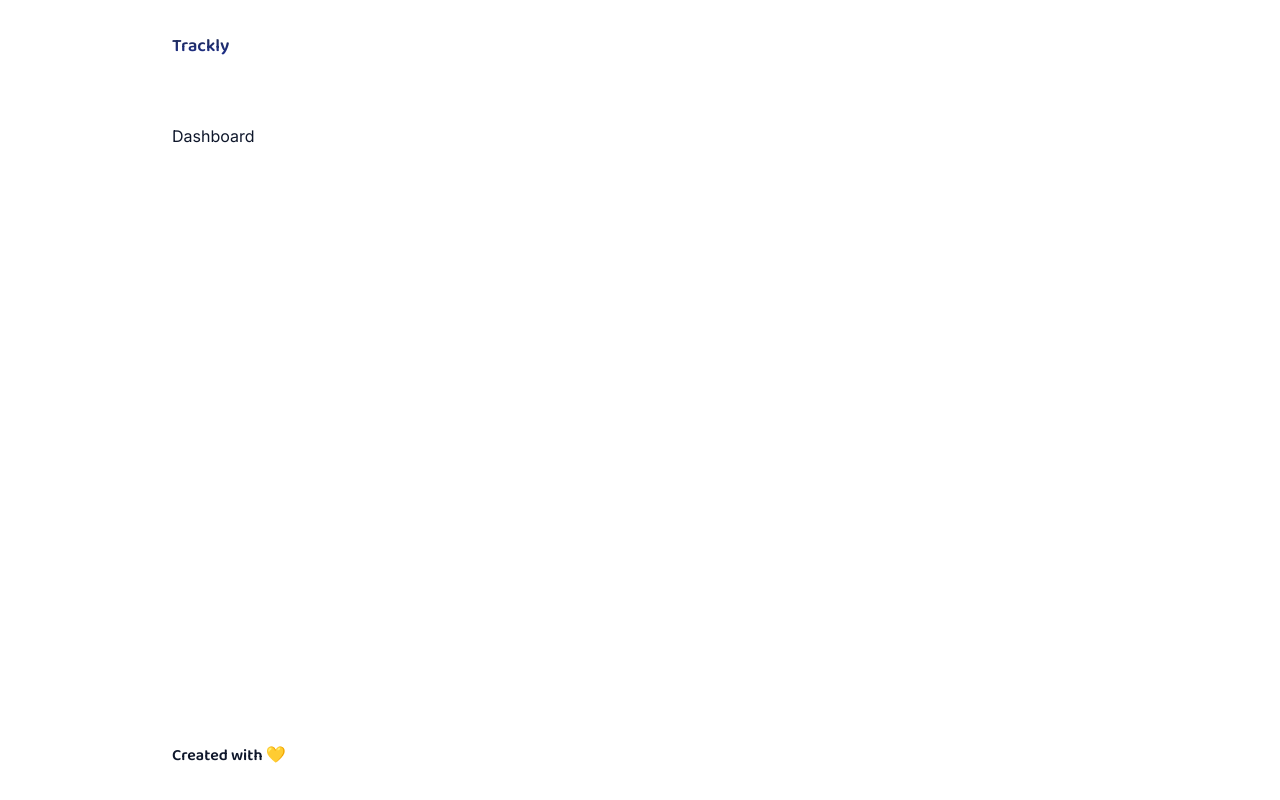
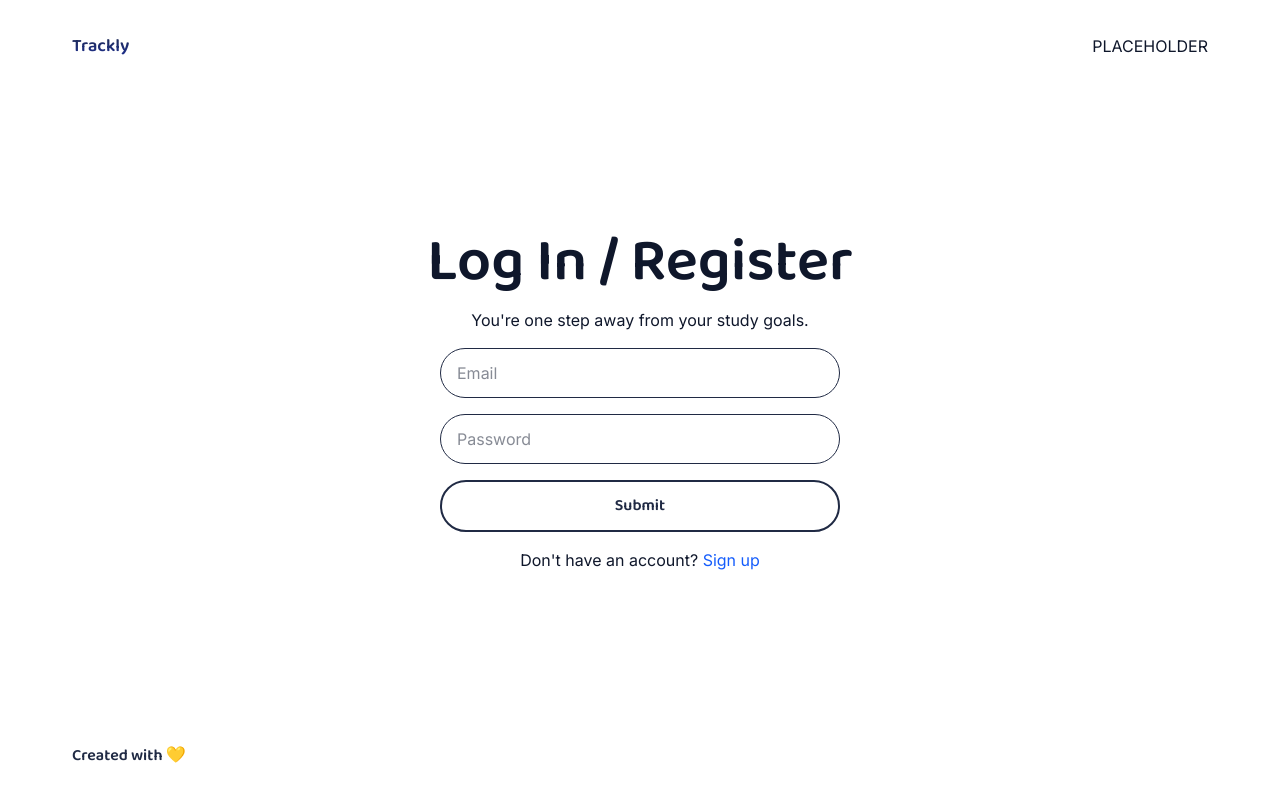
Before and after one commit to keyuedeng/Trackly, a Next.js app: page /dashboard in a window 1280 px wide. Built offline with nearby package versions, Linux system fonts and the light colour scheme.

Commit message:
created login/registration page layout

```diff
--- a/app/dashboard/page.js
+++ b/app/dashboard/page.js
@@ -8,7 +8,7 @@
 
 export default function DashboardPage() {
 
-    const isAuthenticated = true; // Replace with actual authentication logic later
+    const isAuthenticated = false; // Replace with actual authentication logic later
 
     let children = (
         <Login />
--- a/app/layout.js
+++ b/app/layout.js
@@ -18,19 +18,22 @@
     <header className =
     "p-2 sm:p-8 flex items-center justify-between gap-4">
       <h1 className = {'text-base sm:text-lg textGradient ' + baloo.className}>Trackly</h1>
+      <div className="flex items-center justify-between">
+        PLACEHOLDER
+      </div>
     </header>
   )
 
   const footer = (
     <footer className="p-4 sm:p-8">
-      <p className = {'text-#202A44 ' + baloo.className}> Created with 💛</p>
+      <p className = {'text-[#202A44] ' + baloo.className}> Created with 💛</p>
     </footer>
   )
 
 
   return (
     <html lang="en">
-      <body className={ `w-full max-w-[1000px] mx-auto text-sm
+      <body className={ `w-full max-w-[1200px] mx-auto text-sm
         sm:text-base min-h-screen flex flex-col text-slate-900 ` + inter.className}>
         {header}
         {children}
--- a/components/Button.js
+++ b/components/Button.js
@@ -1,27 +1,19 @@
+import React from 'react'
 import { Baloo_2 } from "next/font/google";
+
 const baloo = Baloo_2({
   subsets: ['latin'],
   weight: ["600","700","800"],
 });
 
-import React from 'react'
+export default function Button(props) {
+    const { text, dark, full } = props;
 
-export default function Button(props) {
-    const { text, dark, size = "md" } = props;
-    let sizeClasses = "";
-    switch (size) {
-        case "lg":
-            sizeClasses = "px-12 sm:px-16 py-2 sm:py-3 text-xl whitespace-nowrap";
-            break;
-        case "sm":
-            sizeClasses = "px-4 sm:px-6 py-1 sm:py-2 text-base whitespace-nowrap";
-        default:
-            sizeClasses = "px-6 sm:px-10 py-2 sm:py-3 text-lg whitespace-nowrap";
-    }
     return (
-        <button className={'w-full sm:w-auto rounded-full overflow-hidden duration-200 hover:opacity-60 border-2 border-solid border-[#202A44] ' +
-                            (dark ? 'text-white bg-[#202A44] ' : 'text-[#202A44] ')}>
-            <p className={sizeClasses + ' ' + baloo.className}>{text}</p>
+        <button className={' rounded-full overflow-hidden duration-200 hover:opacity-60 border-2 border-solid border-[#202A44] ' +
+                            (dark ? ' text-white bg-[#202A44] ' : ' text-[#202A44] ') +
+                            (full ? ' grid place-items-center w-full ' : ' ')}>
+            <p className={'px-6 sm:px-10 whitespace-nowrap py-2 sm:py-3 ' + baloo.className}>{text}</p>
         </button>
   )
 }
--- a/components/Hero.js
+++ b/components/Hero.js
@@ -20,7 +20,8 @@
         <p className = 'text-lg sm:text-xl mt-4 sm:mt-6 w-full mx-auto '>
             Study Tracker is your personal companion for staying organized and focused.
         </p>
-        <div className='gap-4 '>
+        <div className='gap-4 grid grid-cols-2 w-fit '>
+            <Button text="Login" size="lg" />
             <Button text="Get started now  →" dark size="lg" />
         </div>
     </div>
--- a/components/Login.js
+++ b/components/Login.js
@@ -1,7 +1,28 @@
 import React from 'react'
+import { Baloo_2 } from "next/font/google";
+import Button from './Button';
+
+const baloo = Baloo_2({
+  subsets: ['latin'],
+  weight: ["600","700","800"],
+});
+
 
 export default function Login() {
   return (
-    <div>Login</div>
+    <div className='flex flex-col flex-1 justify-center items-center gap-4'>
+      <h3 className={'text-4xl sm:text-5xl md:text-6xl ' + baloo.className}>
+        Log In / Register
+      </h3>
+      <p>You're one step away from your study goals.</p>
+      <input className='w-full max-w-[400px] mx-auto px-4 py-2 sm:py-3 border border-solid border-[#202A44] rounded-full outline-none'
+        placeholder='Email' />
+      <input className='w-full max-w-[400px] mx-auto px-4 py-2 sm:py-3 border border-solid border-[#202A44] rounded-full outline-none'
+        placeholder='Password' type='password' />
+      <div className='max-w-[400px] w-full mx-auto'>
+        <Button text="Submit" full />
+      </div>
+      <p className='text-center'>Don't have an account? <span className='text-blue-600'>Sign up</span></p>
+    </div>
   )
 }
```
